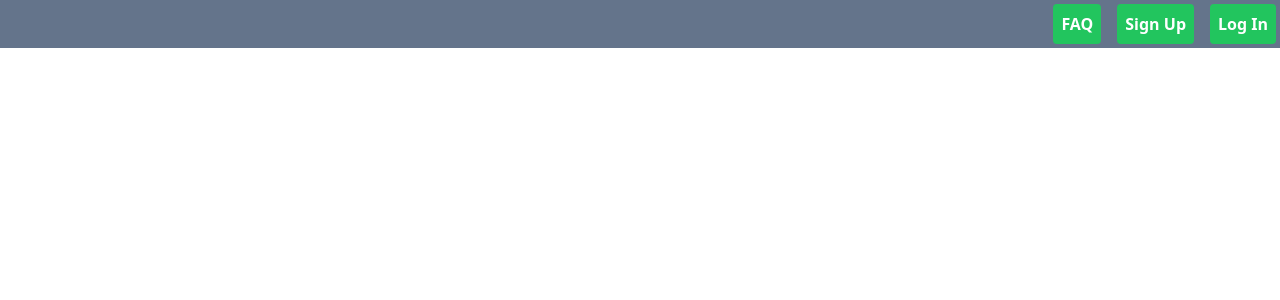
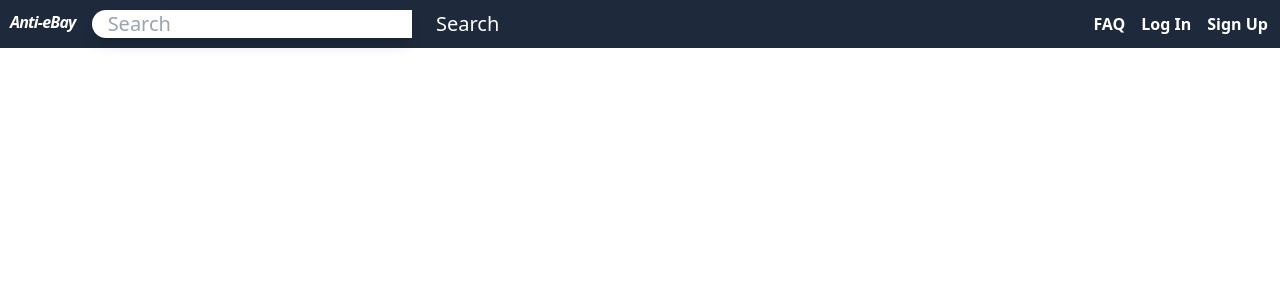
Before and after one commit to AntiEbay/AntiEbay, a React (Create React App) app in the folder front-end/: page / in a window 1280 px wide. Shown: the top 300 px of the page. Built offline with nearby package versions, Linux system fonts and the light colour scheme.

Commit message:
updated nav bar and added logo

```diff
--- a/front-end/src/App.js
+++ b/front-end/src/App.js
@@ -1,4 +1,3 @@
-import logo from './logo.svg';
 import './App.css';
 import  NavBar  from "./Components/NavBar.js";
 
--- /dev/null
+++ b/front-end/src/Components/Elements/Logo.js
@@ -0,0 +1,9 @@
+import react from 'react'
+//Text that can be used as a logo
+const Logo = () =>  {
+    return (
+        <span className= ' tracking-tighter text-white font-bold italic border-solid border-x-neutral-700'>Anti-eBay</span>
+    );
+}
+
+export default Logo;
--- a/front-end/src/Components/NavBar.js
+++ b/front-end/src/Components/NavBar.js
@@ -1,16 +1,33 @@
 import React from "react";
+import Logo from "./Elements/Logo";
+/**
+ * Contains logo, SearchBar and three Right alligned buttons In that order.
+ * todo - Make searchBar look better
+ *
+ */
 const NavBar = () => {
     return (
-        <div className="flex flex-row-reverse space-x-4 space-x-reverse h-12 bg-slate-500 relative p-1">
-            <button class="bg-green-500 hover:bg-green-700 cursor-pointer text-white font-bold py-2 px-2 rounded">
+        <div className="flex justify-between space-x-4 h-12 relative p-1 bg-slate-800">
+            <div className="flex p-1.5">
+                <Logo/>
+                <div className=" ml-4">
+                    <input className="w-80 h-7 rounded-l-full shadow-lg outline-none
+                    font-thin text-xl px-4" placeholder="Search"/>
+                    <button className="h-7 w-28 text-white rounded-r-full text-xl
+                    font-thin space-x-0 hover:bg-slate-400">Search</button>
+                </div>
+            </div>
+            <div>
+            <button class="hover:bg-slate-400 cursor-pointer text-white font-bold py-2 px-2 rounded">
+                FAQ
+            </button>
+            <button class="hover:bg-slate-400 cursor-pointer text-white font-bold py-2 px-2 rounded">
                 Log In
             </button>
-            <button class="bg-green-500 hover:bg-green-700 cursor-pointer text-white font-bold py-2 px-2 rounded">
+            <button class="hover:bg-slate-400 cursor-pointer text-white font-bold py-2 px-2 rounded">
                 Sign Up
             </button>
-            <button class="bg-green-500 hover:bg-green-700 cursor-pointer text-white font-bold py-2 px-2 rounded">
-                FAQ
-            </button>
+            </div>
         </div>
     );
 };
```
